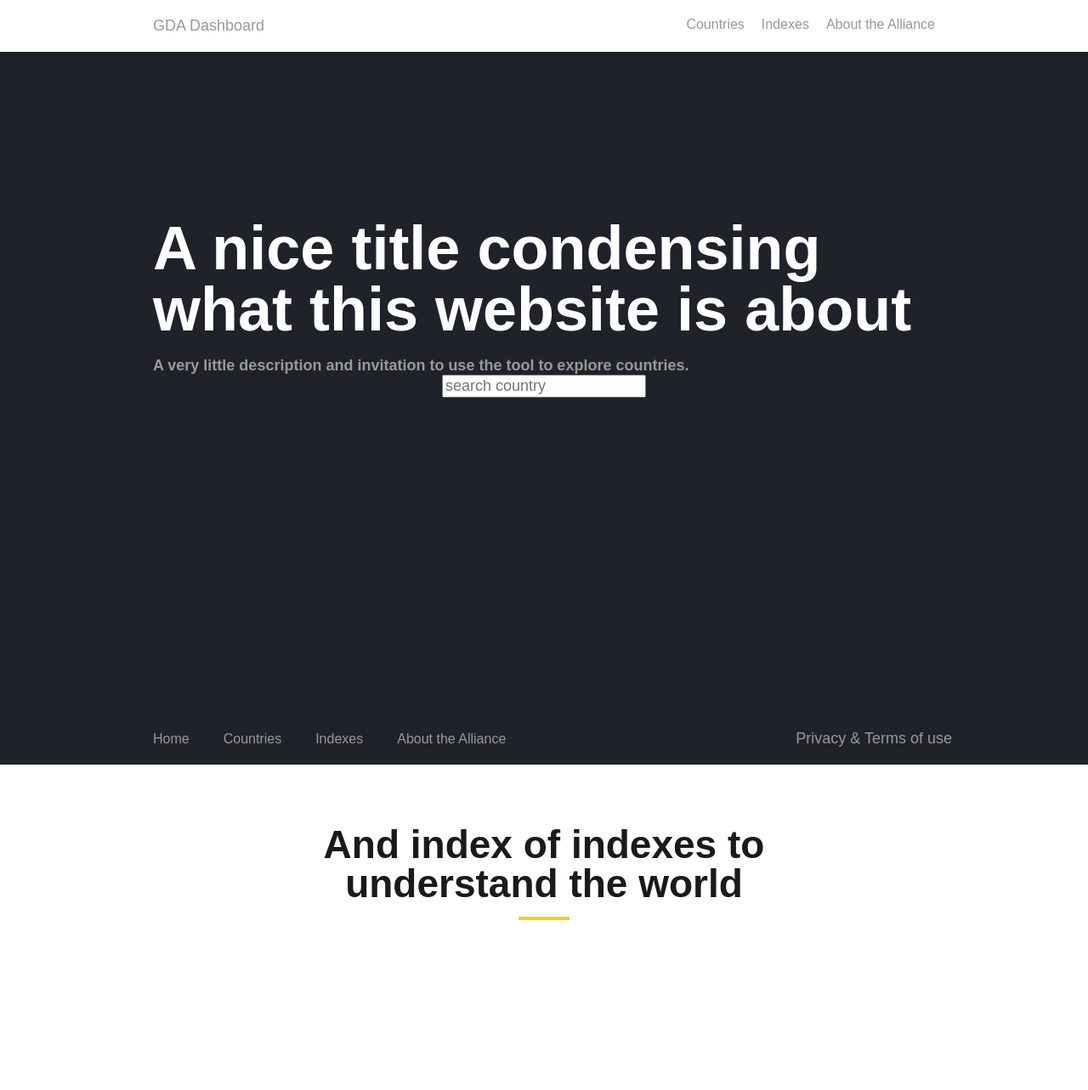
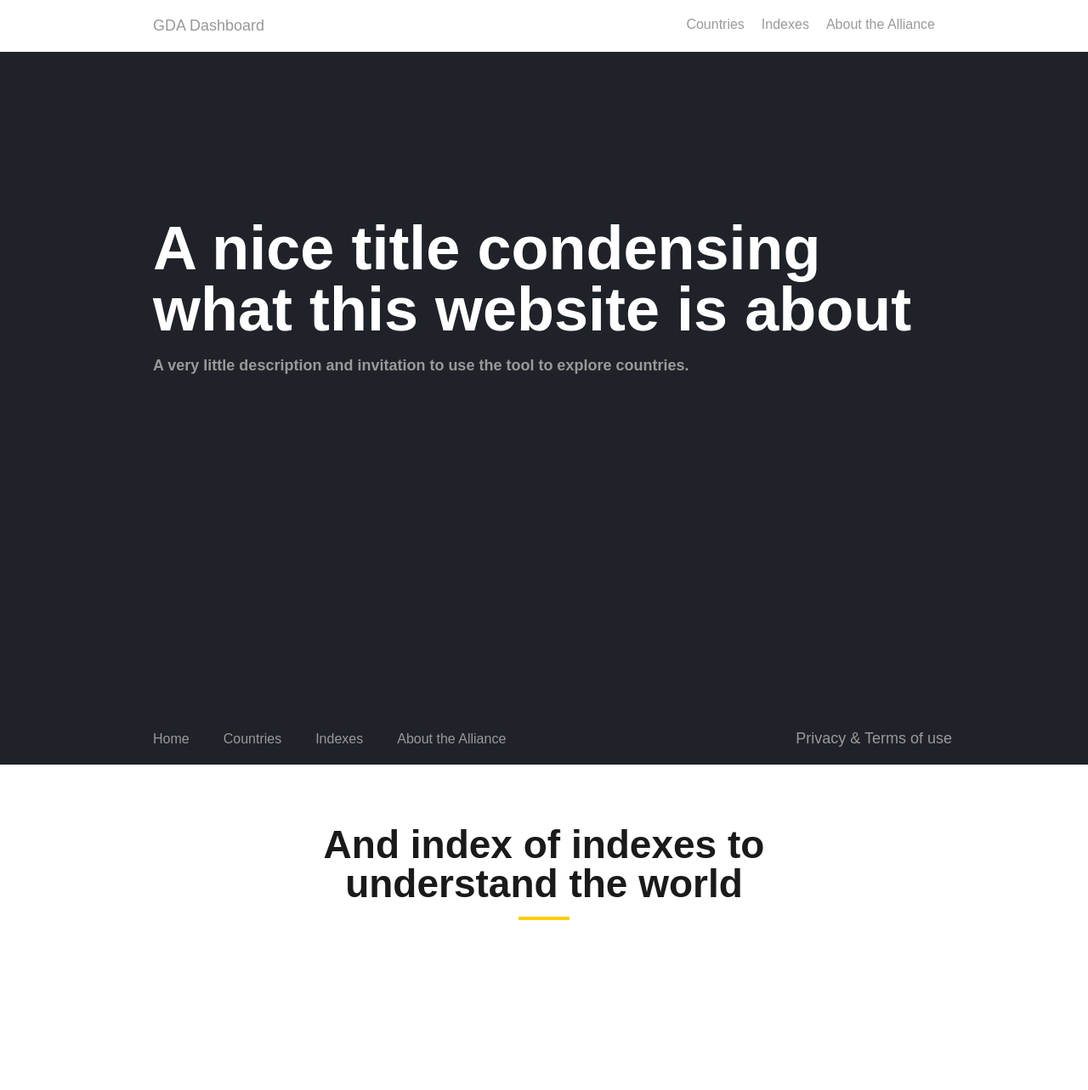
Before and after one commit to GovernanceDataAlliance/GDA-Dashboard, a Jekyll site: the page built from index.html, in a window 1280 px wide. Shown: the whole page at 85% size. Built offline with Jekyll 4.4.1, drawn with Linux system fonts in a browser that asks for light colours; some web fonts are replaced.

Commit message:
Removes search box for now
Goes back when we have styled it

```diff
--- a/index.html
+++ b/index.html
@@ -8,10 +8,6 @@ layout: default
       <h3 class="c-section-title -light">A nice title condensing what this website is about</h3>
       <h4 class="c-section-subtitle">A very little description and invitation to use the tool to explore countries.</h4>
     </div>
-
-    <div class="c-search">
-      <input type="text" name="search" placeholder="search country" />
-    </div>
   </div>
 </div>
 
```
